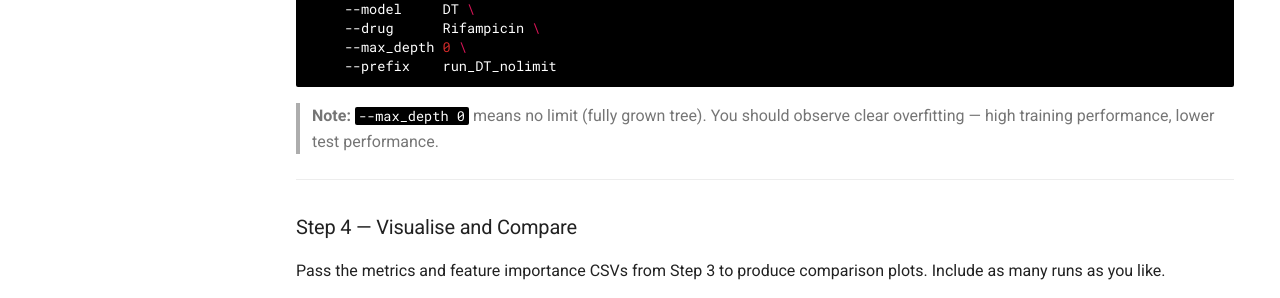
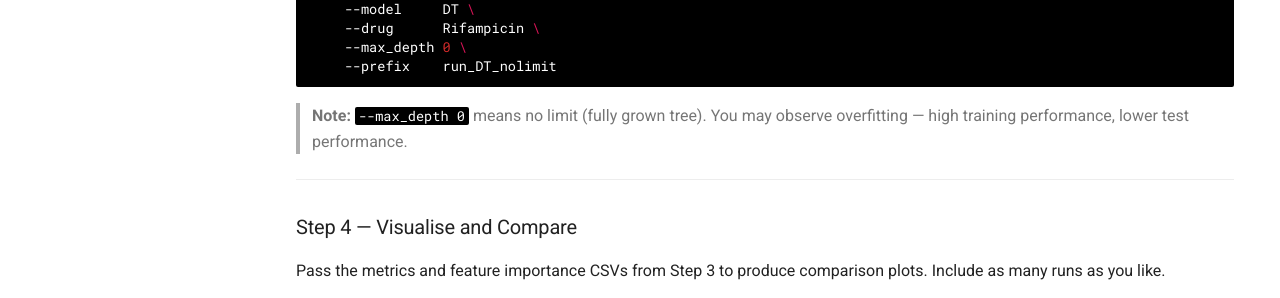
Before and after one commit to lshtm-genomics/omics-course, an MkDocs documentation site: the page built from docs/other-omics/Machine_Learning.md, in a window 1280 px wide and 900 px high, scrolled down 6731 px. Shown: the part 154-452 px from the top of the window. Built offline with MkDocs 1.6.1 and Material for MkDocs 9.7.7, drawn with Linux system fonts in a browser that asks for light colours.

Commit message:
Update Machine_Learning.md

````diff
--- a/docs/other-omics/Machine_Learning.md
+++ b/docs/other-omics/Machine_Learning.md
@@ -251,7 +251,7 @@ python 3_train_evaluate.py \
     --prefix    run_DT_nolimit
 ```
 
-> **Note:** `--max_depth 0` means no limit (fully grown tree). You should observe clear overfitting — high training performance, lower test performance.
+> **Note:** `--max_depth 0` means no limit (fully grown tree). You may observe overfitting — high training performance, lower test performance.
 
 ---
 
````
